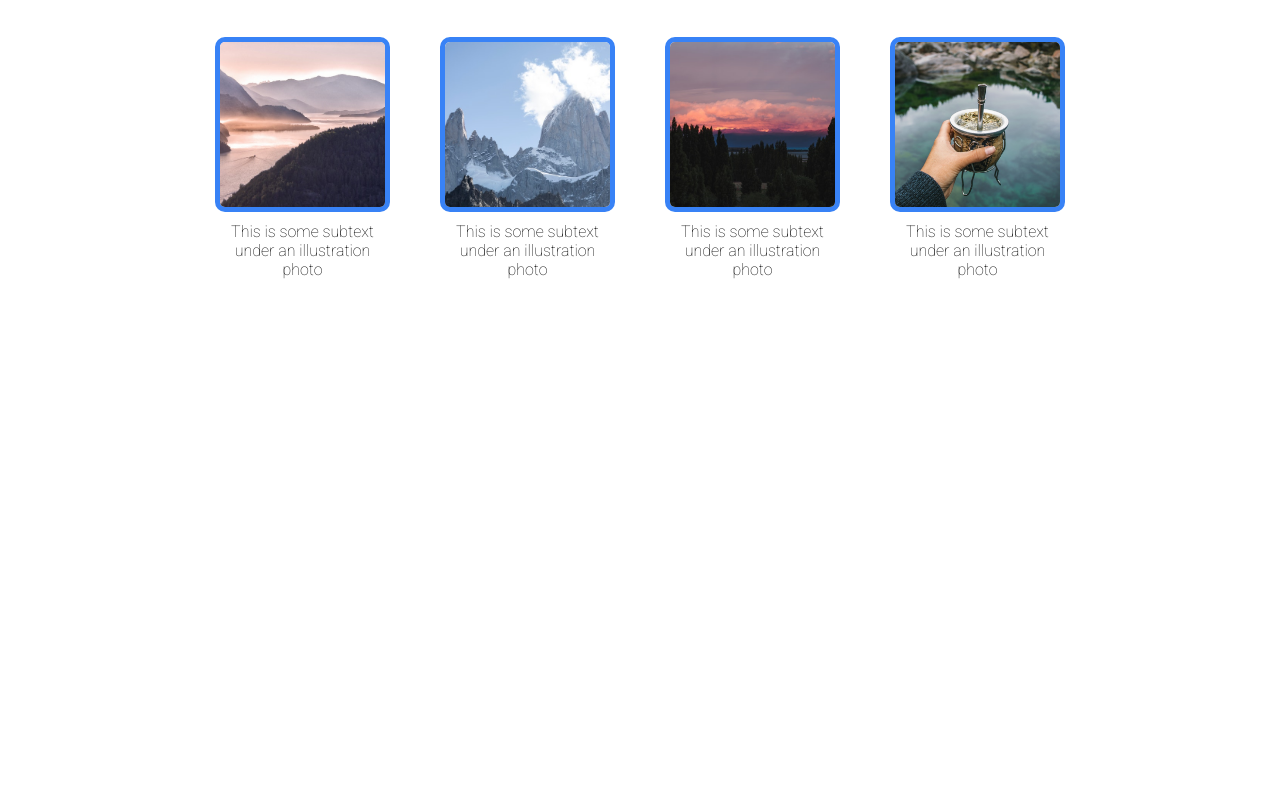
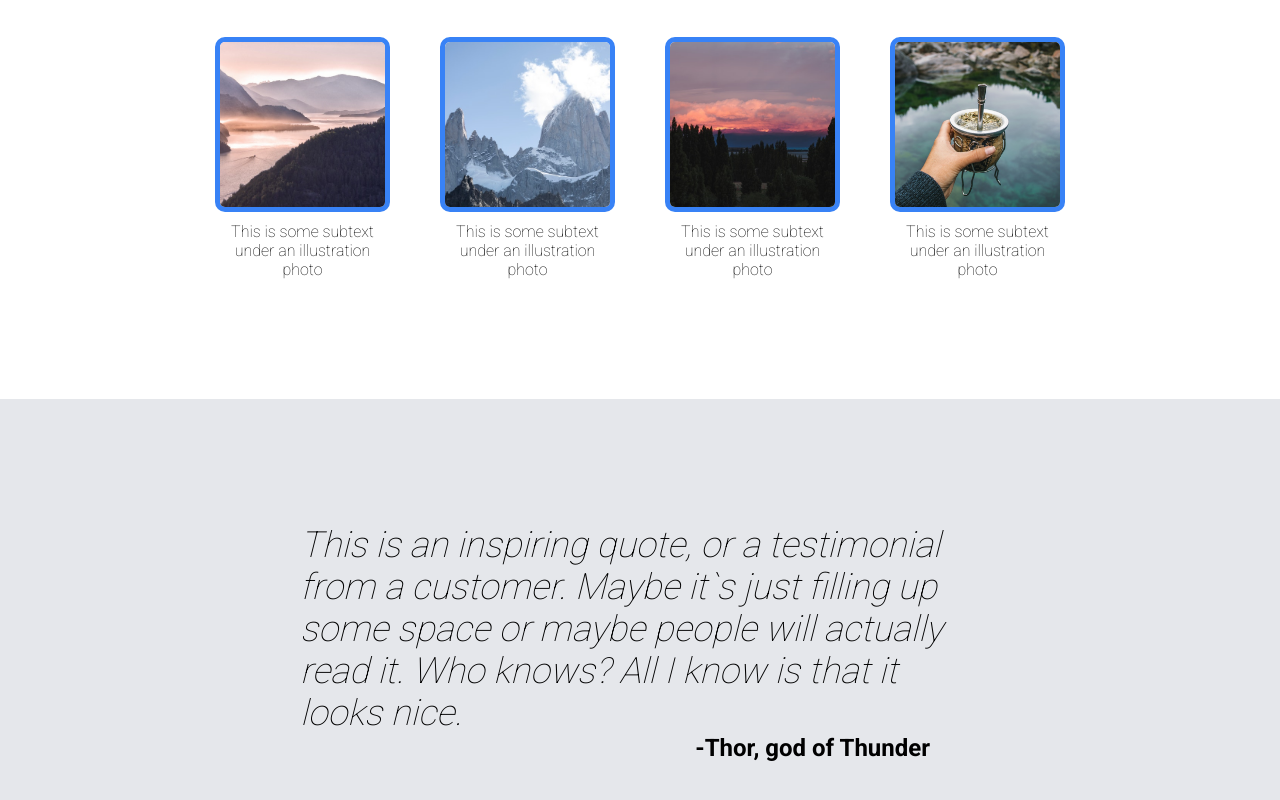
Before and after one commit to Gepoverlow/landing_page, a plain HTML site: page index.html in a window 1280 px wide. Shown: the part 638-1438 px from the top of the page. Before the commit the page ends 1037 px from the top, so only its background shows below. Drawn offline with Linux system fonts and the light colour scheme.

Commit message:
added the quote section

```diff
--- a/index.html
+++ b/index.html
@@ -81,7 +81,14 @@
           </div>
         </div>
       </div>
-      <div class="container-quote"></div>
+      <div class="container-quote">
+        <p class="quote">
+          This is an inspiring quote, or a testimonial from a customer. Maybe
+          it`s just filling up some space or maybe people will actually read it.
+          Who knows? All I know is that it looks nice.
+        </p>
+        <p class="author">-Thor, god of Thunder</p>
+      </div>
       <div class="container-action"></div>
       <footer class="contaier-footer"></footer>
     </div>
--- a/styles.css
+++ b/styles.css
@@ -123,3 +123,20 @@ a {
 .place-description {
   margin-top: 10px;
 }
+
+.container-quote {
+  background-color: #e5e7eb;
+  padding: 125px 300px 100px 300px;
+}
+
+.quote {
+  font-size: 36px;
+  font-style: italic;
+  font-weight: lighter;
+}
+.author {
+  text-align: end;
+  font-size: 24px;
+  font-weight: bold;
+  padding-right: 50px;
+}
```
Also changed, not shown: 1 other file.
